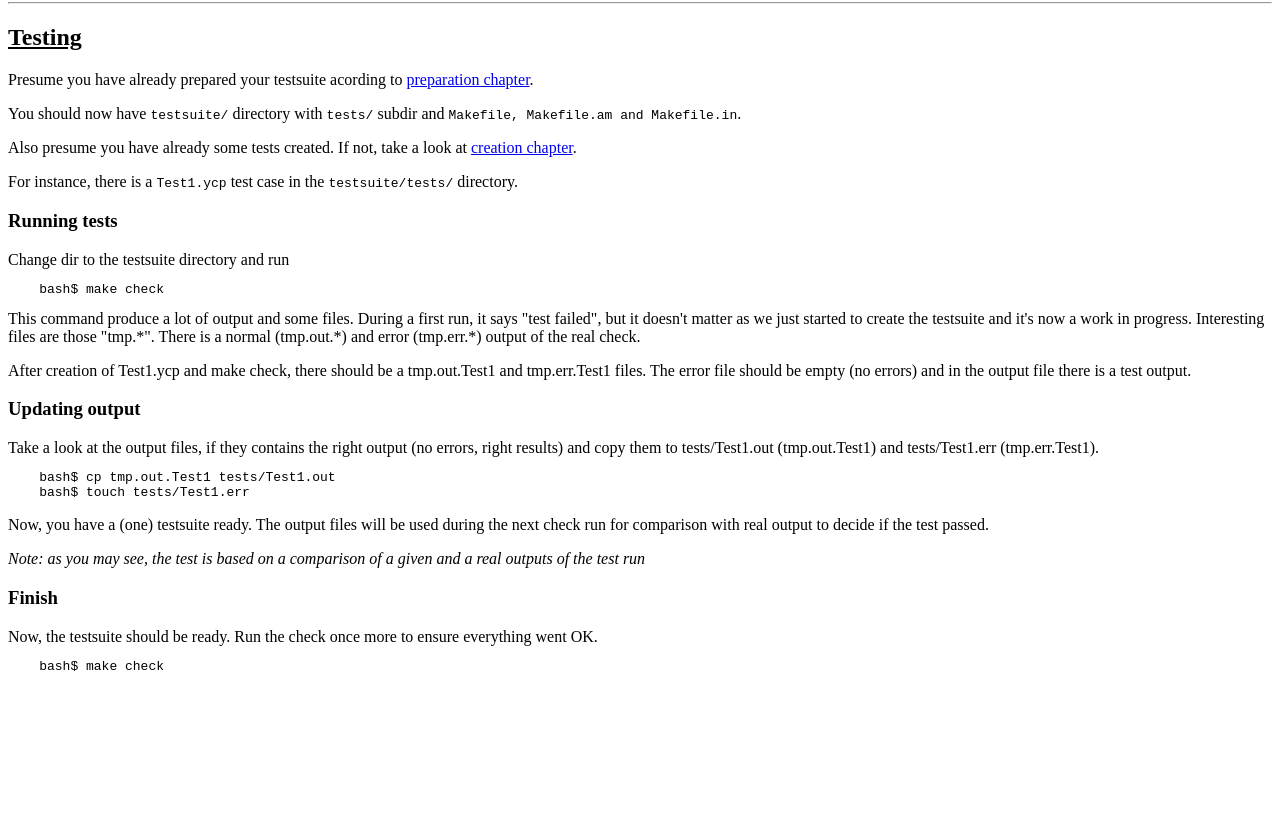
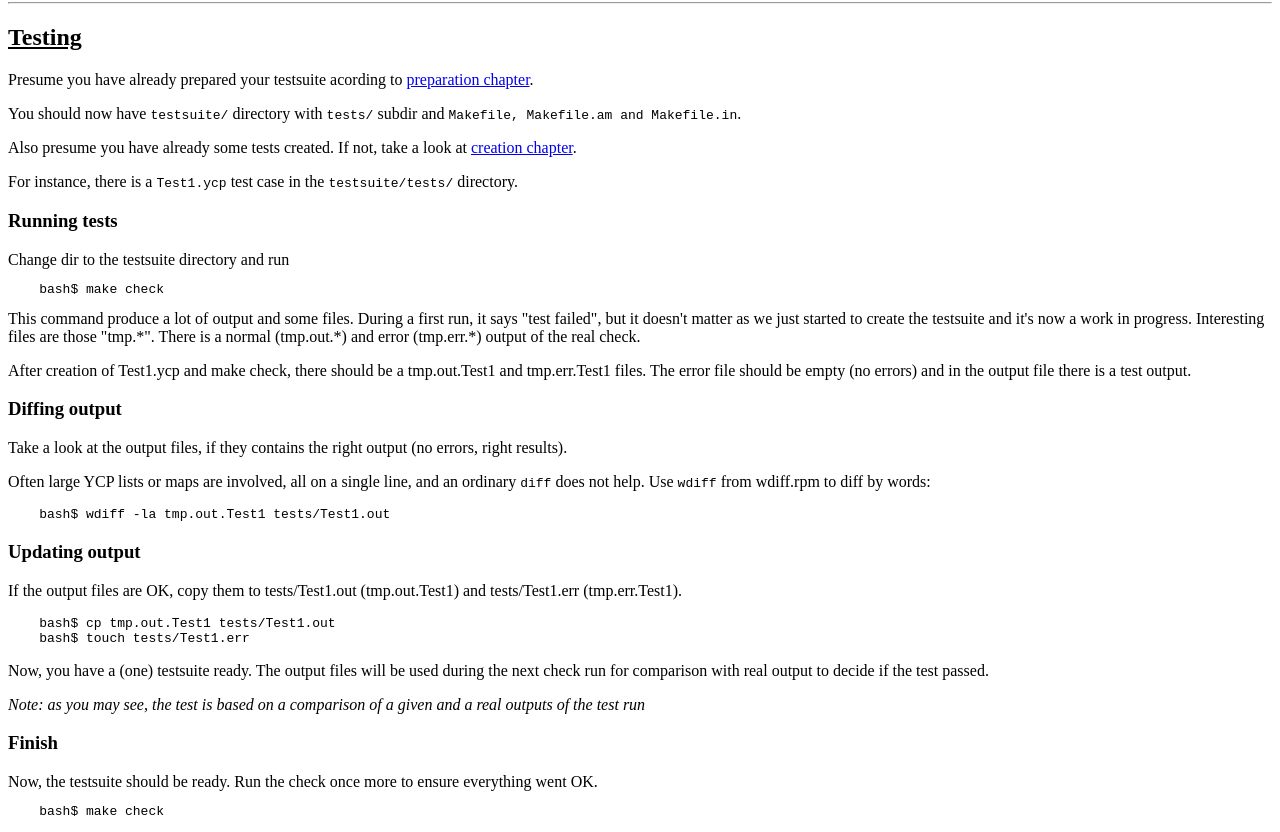
Before and after one commit to yast/yast-testsuite, a plain HTML site: page doc/testing.html in a window 1280 px wide. Shown: the part 64-896 px from the top of the page. Before the commit the page ends 800 px from the top, so only its background shows below. Drawn offline with Linux system fonts and the light colour scheme.

Commit message:
Mentioned wdiff in the docs.
svn path=/trunk/testsuite/; revision=10420

```diff
--- a/doc/testing.html
+++ b/doc/testing.html
@@ -25,7 +25,6 @@ If not, take a look at <a href="create.html">creation chapter</a>.
 For instance, there is a <tt>Test1.ycp</tt> test case in the
 <tt>testsuite/tests/</tt> directory.
 
-<p>
 <h3>Running tests</h3>
 
 Change dir to the testsuite directory and run
@@ -44,11 +43,21 @@ After creation of Test1.ycp and make check, there should be a
 tmp.out.Test1 and tmp.err.Test1 files. The error file should be
 empty (no errors) and in the output file there is a test output.
 
-<p>
+<h3>Diffing output</h3>
+
+<p>Take a look at the output files, if they contains the right output
+(no errors, right results).</p>
+
+<p>Often large YCP lists or maps are involved, all on a single line, and an
+ordinary <code>diff</code> does not help. Use <code>wdiff</code> from wdiff.rpm
+to diff by words:</p>
+<pre>
+    bash$ wdiff -la tmp.out.Test1 tests/Test1.out
+</pre>
+
 <h3>Updating output</h3>
 
-Take a look at the output files, if they contains the right output
-(no errors, right results) and copy them to tests/Test1.out
+<p>If the output files are OK, copy them to tests/Test1.out
 (tmp.out.Test1) and tests/Test1.err (tmp.err.Test1).
 
 <pre>
@@ -65,7 +74,6 @@ if the test passed.
 <i>Note: as you may see, the test is based on a comparison of a given
 and a real outputs of the test run</i>
 
-<p>
 <h3>Finish</h3>
 
 Now, the testsuite should be ready. Run the check once more to ensure
```
Also changed, not shown: 1 other file.
